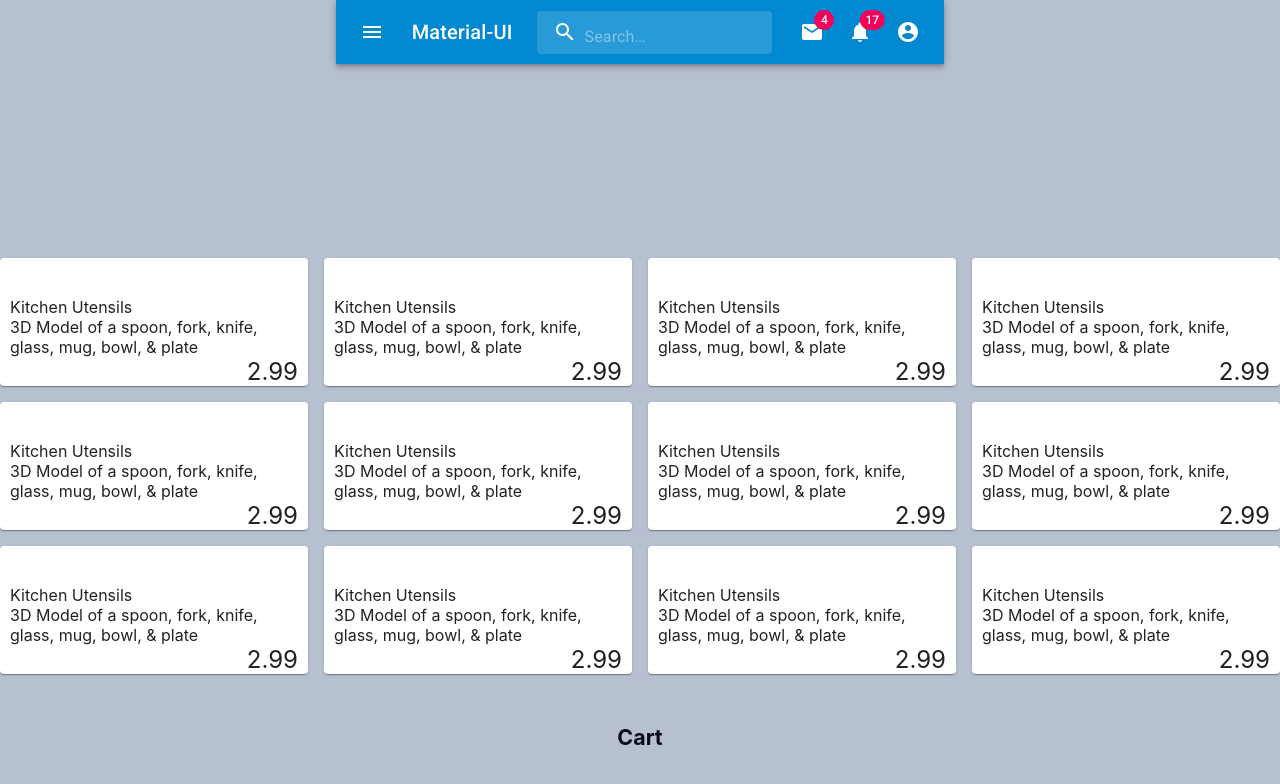
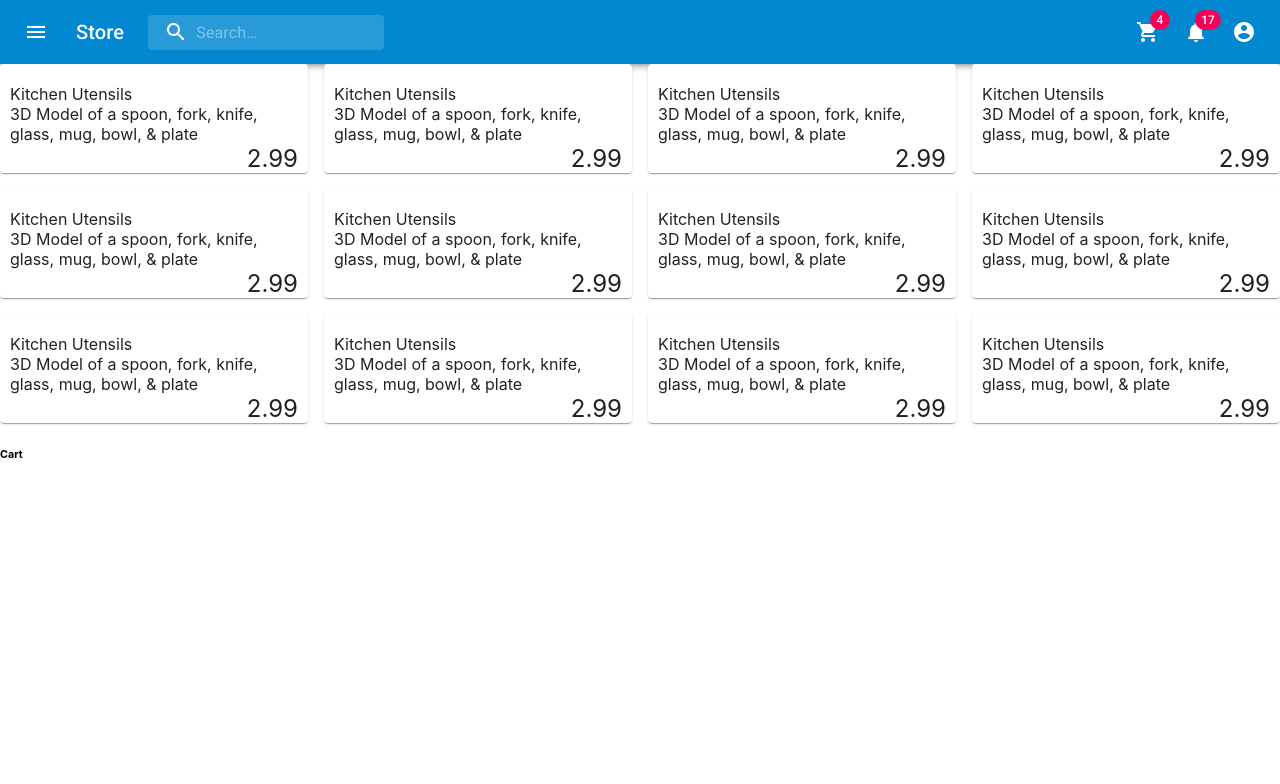
Before and after one commit to JosephThomasVasquez/storeApp, a React (Create React App) app: page / in a window 1280 px wide. Shown: the top 784 px of the page. Built offline with nearby package versions, Linux system fonts and the light colour scheme.

Commit message:
Added Appbar

```diff
--- a/src/App.css
+++ b/src/App.css
@@ -9,27 +9,11 @@
 }
 
 .App-header {
-  background-color: #b7c0d1;
-  min-height: 100vh;
-  display: flex;
-  flex-direction: column;
-  align-items: center;
-  justify-content: center;
-  font-size: 2rem;
-  color: rgba(10, 10, 25, 1);
+
 }
 
 .App-link {
   color: #61dafb;
-}
-
-@keyframes App-logo-spin {
-  from {
-    transform: rotate(0deg);
-  }
-  to {
-    transform: rotate(360deg);
-  }
 }
 
 /* Card Style */
--- a/src/App.js
+++ b/src/App.js
@@ -21,11 +21,9 @@ function App() {
   return (
     <MuiThemeProvider theme={theme}>
     <div className="App">
-      <header className="App-header">
         <Header />
         <ContainerDisplay />
         <Cart />
-      </header>
     </div>
     </MuiThemeProvider>
   );
--- a/src/components/Header.js
+++ b/src/components/Header.js
@@ -1,5 +1,5 @@
 import React from 'react';
-import { Button } from '@material-ui/core';
+//import { Button } from '@material-ui/core';
 
 import { fade, makeStyles } from '@material-ui/core/styles';
 import AppBar from '@material-ui/core/AppBar';
@@ -13,6 +13,7 @@ import Menu from '@material-ui/core/Menu';
 import MenuIcon from '@material-ui/icons/Menu';
 import SearchIcon from '@material-ui/icons/Search';
 import AccountCircle from '@material-ui/icons/AccountCircle';
+import ShoppingCartIcon from '@material-ui/icons/ShoppingCart';
 import MailIcon from '@material-ui/icons/Mail';
 import NotificationsIcon from '@material-ui/icons/Notifications';
 import MoreIcon from '@material-ui/icons/MoreVert';
@@ -176,7 +177,7 @@ export default function PrimarySearchAppBar() {
             <MenuIcon />
           </IconButton>
           <Typography className={classes.title} variant="h6" noWrap>
-            Material-UI
+            Store
           </Typography>
           <div className={classes.search}>
             <div className={classes.searchIcon}>
@@ -195,7 +196,7 @@ export default function PrimarySearchAppBar() {
           <div className={classes.sectionDesktop}>
             <IconButton aria-label="show 4 new mails" color="inherit">
               <Badge badgeContent={4} color="secondary">
-                <MailIcon />
+                <ShoppingCartIcon />
               </Badge>
             </IconButton>
             <IconButton aria-label="show 17 new notifications" color="inherit">
```
